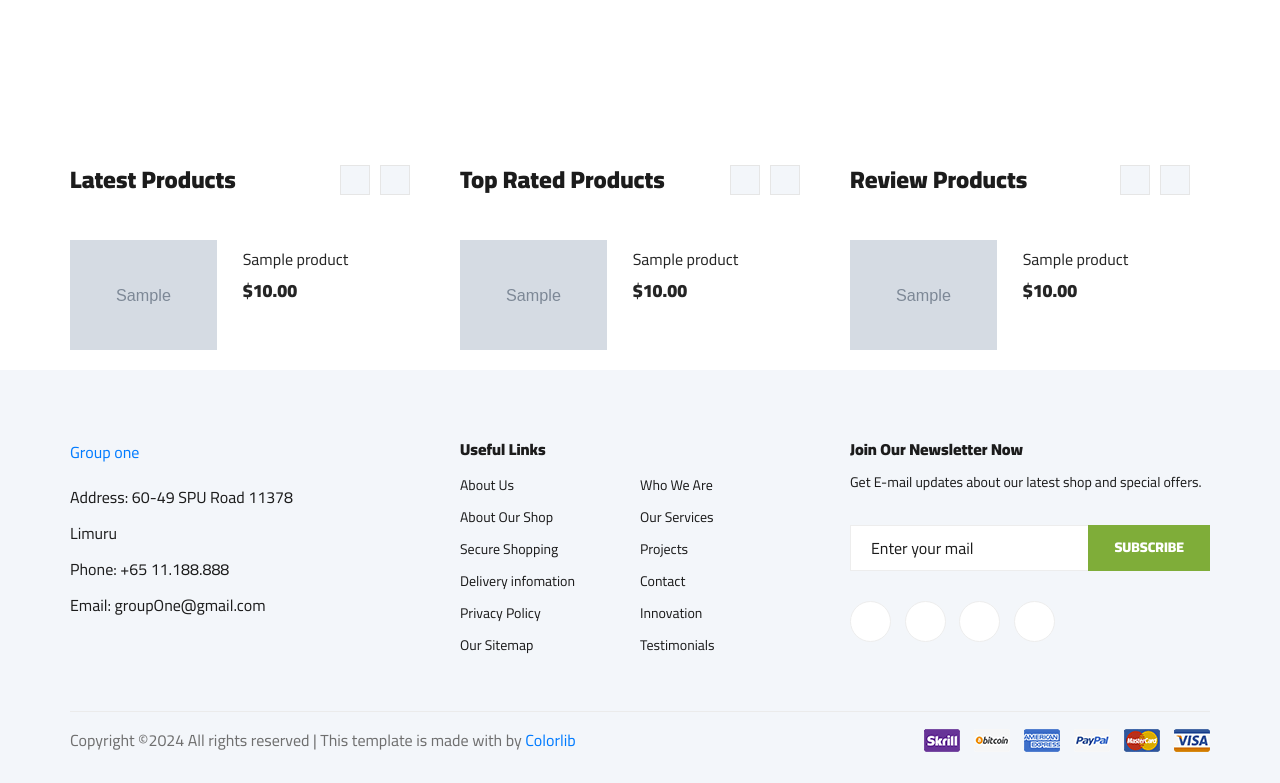
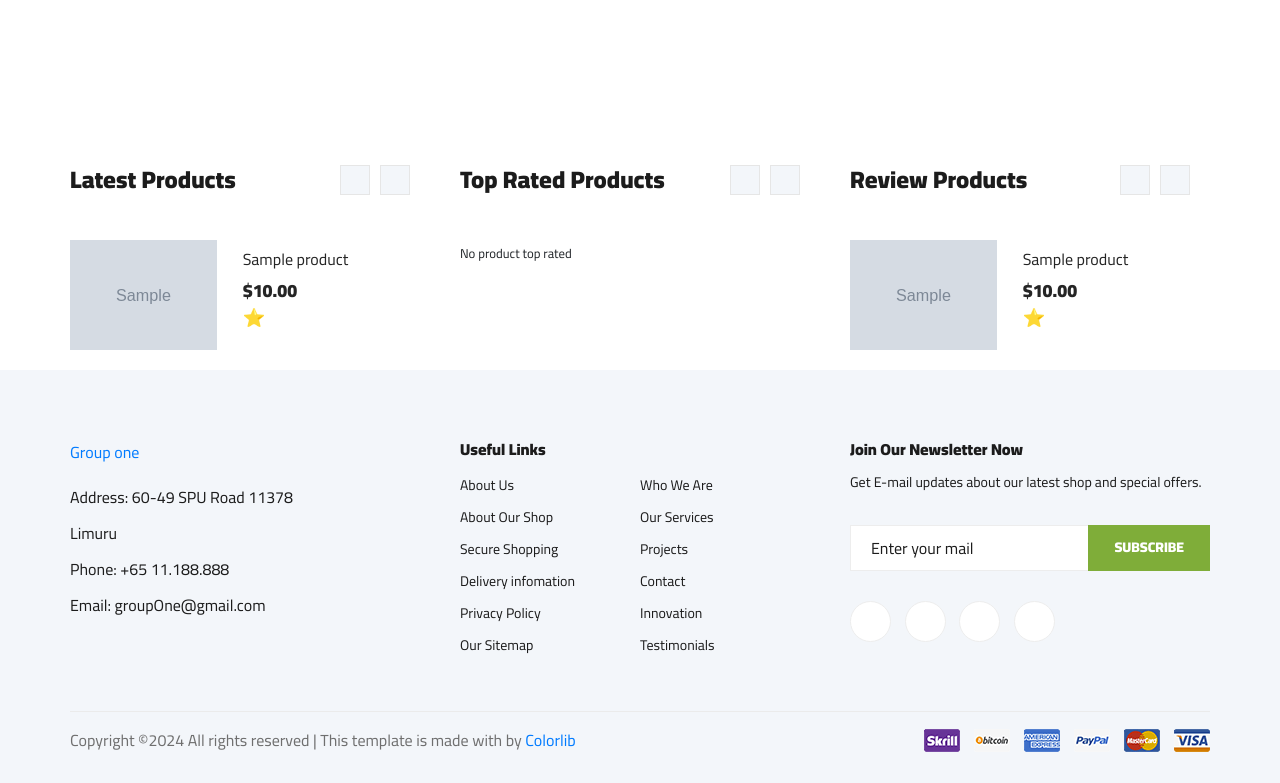
Before and after one commit to ColinAdo/group-one-project, a Django app: page / in a window 1280 px wide. Shown: the part 1147-1930 px from the top of the page. Run offline with Django 4.2, Linux system fonts and the light colour scheme; tables that the repository leaves empty hold one stand-in row (values such as "Sample post"); grey boxes marked "Sample" are stand-in pictures; some libraries are stand-ins or nearby versions.

Commit message:
Add product quereyset

```diff
--- a/products/views.py
+++ b/products/views.py
@@ -1,14 +1,16 @@
 from django.shortcuts import render
 from django.views.generic import ListView
 
-from products.models import Product, Category
+from products.models import Product, Category, ProductReview
 
 class ProductListView(ListView):
     model = Product
-    queryset = Product.objects.all()
+    queryset = Product.objects.all().order_by("-date_published")
     template_name = 'products/index.html'
 
     def get_context_data(self, **kwargs):
         context = super().get_context_data(**kwargs)
         context['categories'] = Category.objects.all()
+
+        context['top_rated'] = ProductReview.objects.filter(rating=5)
         return context
--- a/templates/products/index.html
+++ b/templates/products/index.html
@@ -323,6 +323,8 @@
           <div class="latest-product__slider owl-carousel">
             <div class="latest-prdouct__slider__item">
               {% for product in object_list %}
+                {% if product.reviews.count > 0 %}
+                  {% for review in product.reviews.all %}
                     <a href="##" class="latest-product__item">
                       <div class="latest-product__item__pic">
                         <img
@@ -333,14 +335,12 @@
                       <div class="latest-product__item__text">
                         <h6>{{product.name}}</h6>
                         <span>${{product.price}}</span>
+                        <span>{{review.get_rating_display}}</span>
                       </div>
                     </a>
-              {% empty %}
-              <small>No product yet</small>
                   {% endfor %}
-            </div>
-            <div class="latest-prdouct__slider__item">
-              {% for product in object_list %}
+
+                {% else %}
                     <a href="##" class="latest-product__item">
                       <div class="latest-product__item__pic">
                         <img
@@ -351,8 +351,50 @@
                       <div class="latest-product__item__text">
                         <h6>{{product.name}}</h6>
                         <span>${{product.price}}</span>
+                        <span>{{review.get_rating_display}}</span>
                       </div>
                     </a>
+                {% endif %}
+
+              {% empty %}
+              <small>No product yet</small>
+              {% endfor %}
+            </div>
+            <div class="latest-prdouct__slider__item">
+              {% for product in object_list %}
+                {% if product.reviews.count > 0 %}
+                  {% for review in product.reviews.all %}
+                    <a href="##" class="latest-product__item">
+                      <div class="latest-product__item__pic">
+                        <img
+                          src="{{product.image.url}}"
+                          alt=""
+                        />
+                      </div>
+                      <div class="latest-product__item__text">
+                        <h6>{{product.name}}</h6>
+                        <span>${{product.price}}</span>
+                        <span>{{review.get_rating_display}}</span>
+                      </div>
+                    </a>
+                  {% endfor %}
+
+                {% else %}
+                    <a href="##" class="latest-product__item">
+                      <div class="latest-product__item__pic">
+                        <img
+                          src="{{product.image.url}}"
+                          alt=""
+                        />
+                      </div>
+                      <div class="latest-product__item__text">
+                        <h6>{{product.name}}</h6>
+                        <span>${{product.price}}</span>
+                        <span>{{review.get_rating_display}}</span>
+                      </div>
+                    </a>
+                {% endif %}
+
               {% empty %}
               <small>No product yet</small>
               {% endfor %}
@@ -365,43 +407,43 @@
           <h4>Top Rated Products</h4>
           <div class="latest-product__slider owl-carousel">
             <div class="latest-prdouct__slider__item">
-              {% for product in object_list %}
-                {% if product.reviews.count > 0  %}
+              {% for review in top_rated %}
+
                 <a href="##" class="latest-product__item">
                   <div class="latest-product__item__pic">
                     <img
-                      src="{{product.image.url}}"
+                      src="{{review.product.image.url}}"
                       alt=""
                     />
                   </div>
                   <div class="latest-product__item__text">
-                    <h6>{{product.name}}</h6>
-                    <span>${{product.price}}</span>
+                    <h6>{{review.product.name}}</h6>
+                    <span>${{review.product.price}}</span>
+                    <span>{{review.get_rating_display}}</span>
                   </div>
                 </a>
-                {% endif %}
               {% empty %}
-              <small>No product yet</small>
+              <small>No product top rated</small>
               {% endfor %}
             </div>
             <div class="latest-prdouct__slider__item">
-              {% for product in object_list %}
-                {% if product.reviews.count > 0 %}
+              {% for review in top_rated %}
+
                 <a href="##" class="latest-product__item">
                   <div class="latest-product__item__pic">
                     <img
-                      src="{{product.image.url}}"
+                      src="{{review.product.image.url}}"
                       alt=""
                     />
                   </div>
                   <div class="latest-product__item__text">
-                    <h6>{{product.name}}</h6>
-                    <span>${{product.price}}</span>
+                    <h6>{{review.product.name}}</h6>
+                    <span>${{review.product.price}}</span>
+                    <span>{{review.get_rating_display}}</span>
                   </div>
                 </a>
-                {% endif %}
               {% empty %}
-              <small>No product yet</small>
+              <small>No product top rated</small>
               {% endfor %}
             </div>
           </div>
@@ -413,7 +455,8 @@
           <div class="latest-product__slider owl-carousel">
             <div class="latest-prdouct__slider__item">
               {% for product in object_list %}
-                {% if product.reviews.count > 0 %}
+                {% for review in product.reviews.all %}
+                  {% if review.rating > 0 %}
                     <a href="##" class="latest-product__item">
                       <div class="latest-product__item__pic">
                         <img
@@ -424,16 +467,20 @@
                       <div class="latest-product__item__text">
                         <h6>{{product.name}}</h6>
                         <span>${{product.price}}</span>
+                        <span>{{review.get_rating_display}}</span>
                       </div>
                     </a>
                   {% endif %}
+                {% endfor %}
+
               {% empty %}
               <small>No product yet</small>
               {% endfor %}
             </div>
             <div class="latest-prdouct__slider__item">
               {% for product in object_list %}
-                {% if product.reviews.count > 0 %}
+                {% for review in product.reviews.all %}
+                  {% if review.rating > 0 %}
                     <a href="##" class="latest-product__item">
                       <div class="latest-product__item__pic">
                         <img
@@ -444,9 +491,12 @@
                       <div class="latest-product__item__text">
                         <h6>{{product.name}}</h6>
                         <span>${{product.price}}</span>
+                        <span>{{review.get_rating_display}}</span>
                       </div>
                     </a>
                   {% endif %}
+                {% endfor %}
+
               {% empty %}
               <small>No product yet</small>
               {% endfor %}
```
Lines whose indentation alone changed are shown as unchanged.
